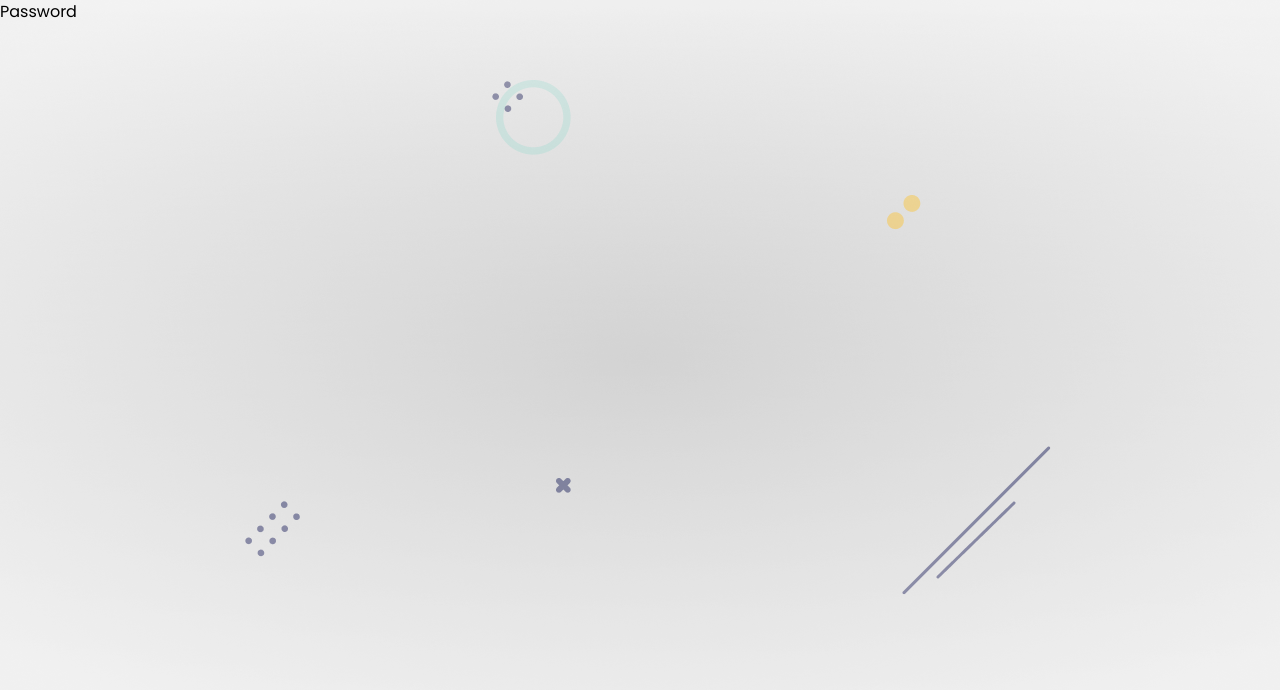
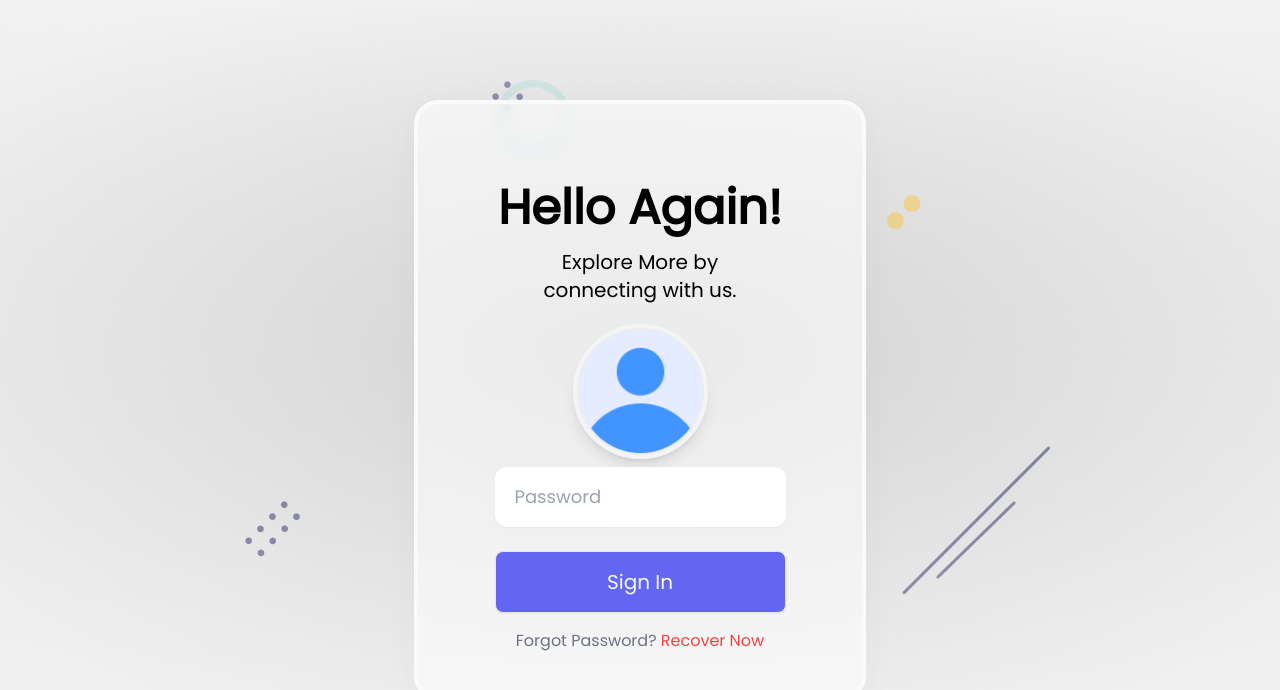
Before and after one commit to Rezuan-Ahmed-git/fullstack-auth-mern, a React (Vite) app in the folder client/: page /password in a window 1280 px wide. Shown: the top 690 px of the page. Built offline with nearby package versions, Linux system fonts and the light colour scheme.

Commit message:
client: password component implement with validation

```diff
--- a/client/src/components/Password.jsx
+++ b/client/src/components/Password.jsx
@@ -1,5 +1,67 @@
+/* eslint-disable react/no-unescaped-entities */
+import { Link } from 'react-router-dom';
+import avatar from '../assets/profile.png';
+import { Toaster } from 'react-hot-toast';
+import { useFormik } from 'formik';
+import { passwordValidate } from '../helper/validate';
+
+import styles from '../styles/Username.module.css';
+
 const Password = () => {
-  return <div>Password</div>;
+  const formik = useFormik({
+    initialValues: {
+      password: '',
+    },
+    validate: passwordValidate,
+    validateOnBlur: false,
+    validateOnChange: false,
+    onSubmit: async (values) => {
+      console.log(values);
+    },
+  });
+
+  return (
+    <div className="container mx-auto">
+      <Toaster position="top-center" reverseOrder={false}></Toaster>
+
+      <div className="flex justify-center items-center h-screen">
+        <div className={styles.glass}>
+          <div className="title flex flex-col items-center">
+            <h4 className="text-5xl font-bold">Hello Again!</h4>
+            <span className="py-4 text-xl w-2/3 text-center text-gray-5">
+              Explore More by connecting with us.
+            </span>
+          </div>
+
+          <form className="py-1" onSubmit={formik.handleSubmit}>
+            <div className="profile flex justify-center y-4">
+              <img src={avatar} className={styles.profile_img} alt="avatar" />
+            </div>
+            <div className="textbox flex flex-col items-center gap-6">
+              <input
+                {...formik.getFieldProps('password')}
+                type="text"
+                className={styles.textbox}
+                placeholder="Password"
+              />
+              <button className={styles.btn} type="submit">
+                Sign In
+              </button>
+            </div>
+
+            <div className="text-center py-4">
+              <span className="text-gray-500">
+                Forgot Password?{' '}
+                <Link className="text-red-500" to="/recovery">
+                  Recover Now
+                </Link>
+              </span>
+            </div>
+          </form>
+        </div>
+      </div>
+    </div>
+  );
 };
 
 export default Password;
--- a/client/src/helper/validate.js
+++ b/client/src/helper/validate.js
@@ -1,8 +1,33 @@
+/* eslint-disable no-useless-escape */
 import toast from 'react-hot-toast';
 
 /**validate login page username */
 export async function usernameValidate(values) {
   const errors = usernameVerify({}, values);
+
+  return errors;
+}
+
+/** validate password */
+export async function passwordValidate(values) {
+  const errors = passwordVerify({}, values);
+
+  return errors;
+}
+
+/** validate password */
+function passwordVerify(errors = {}, values) {
+  const specialChars = /[`!@#$%^&*()_+\-=\[\]{};':"\\|,.<>\/?~]/;
+
+  if (!values.password) {
+    errors.password = toast.error('Password Required...!');
+  } else if (values.password.includes(' ')) {
+    errors.password = toast.error('Wrong password');
+  } else if (values.password.length < 4) {
+    errors.password = toast.error('Password must be more than that.');
+  } else if (!specialChars.test(values.password)) {
+    errors.password = toast.error('Password must have special characters');
+  }
 
   return errors;
 }
```
